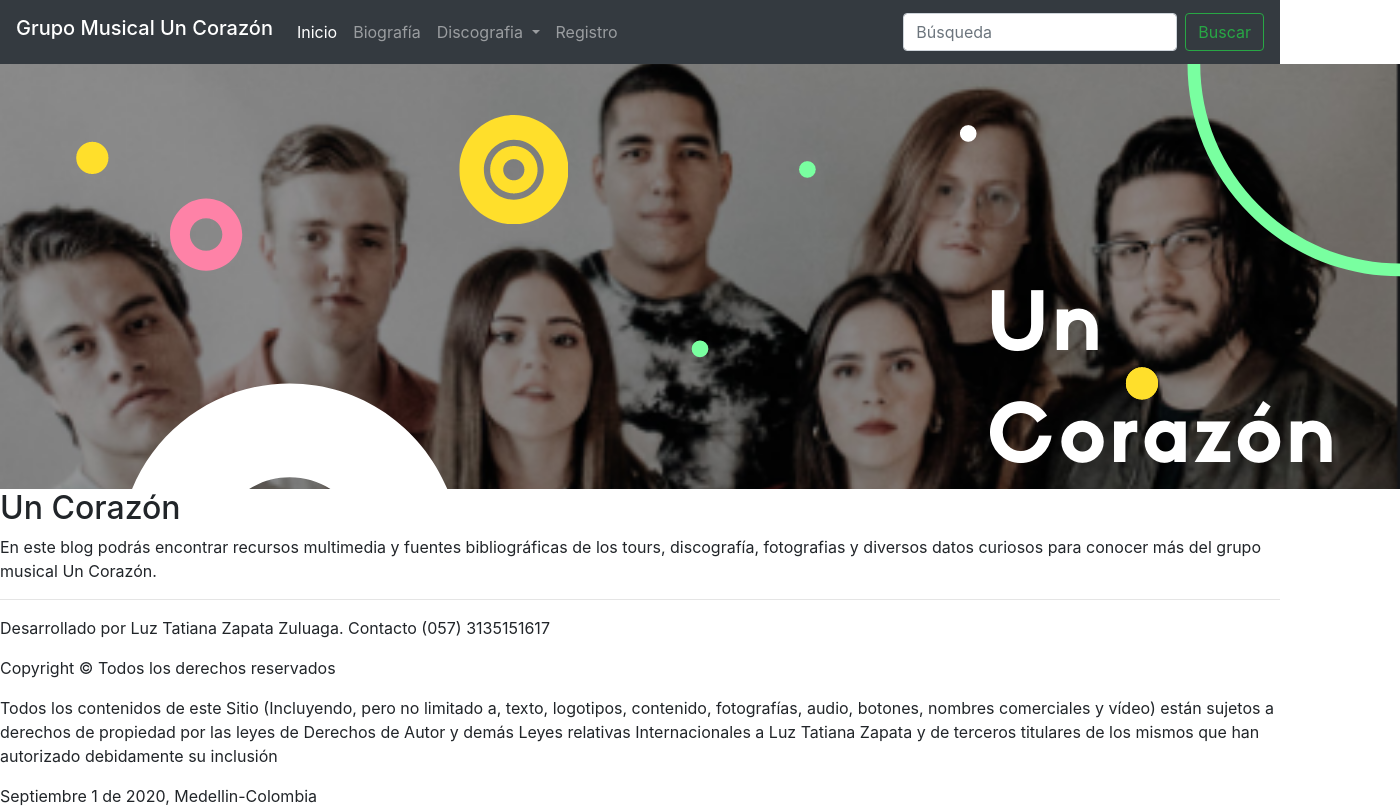
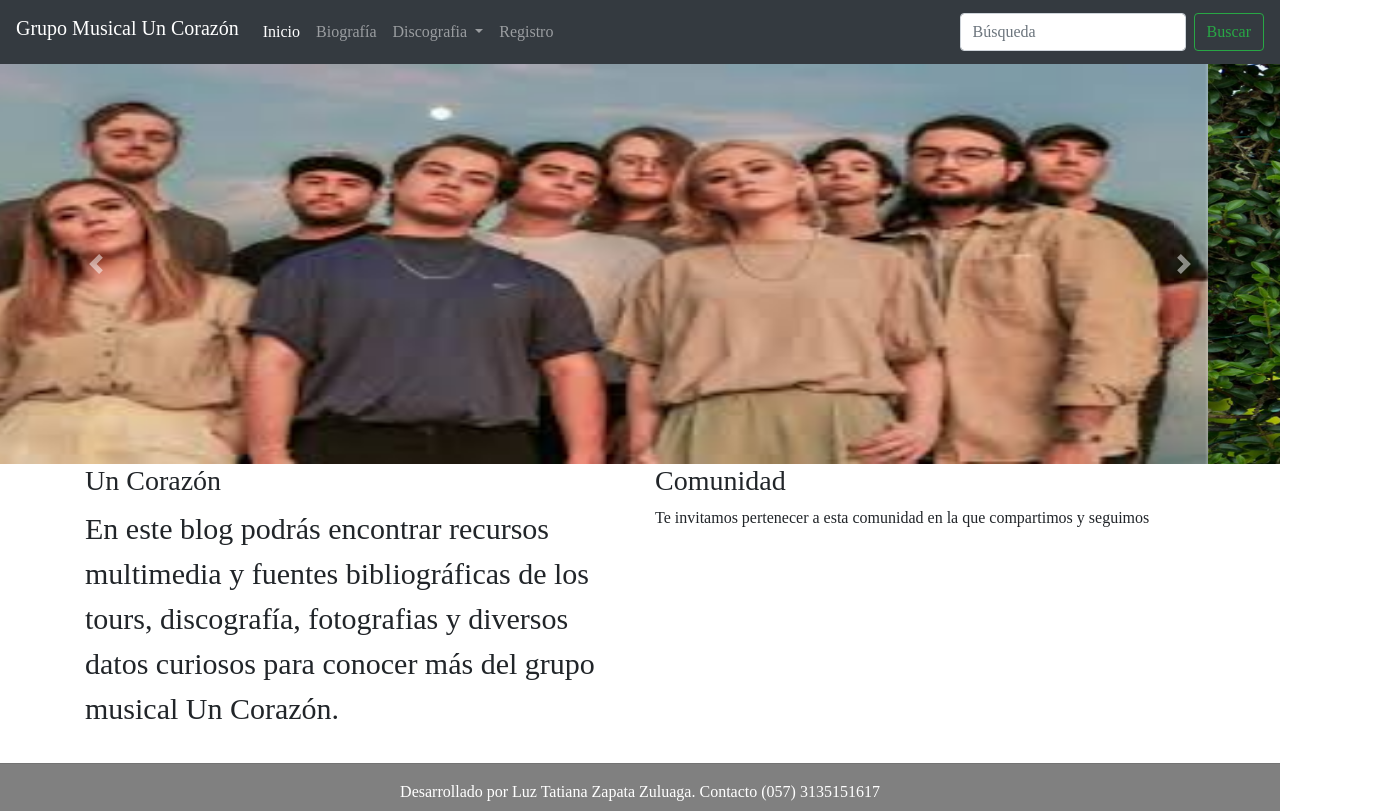
Before and after one commit to tatianazapata88/proyectoIntroduccion, a plain HTML site: page index.html in a window 1280 px wide. Shown: the top 811 px of the page, 1400 px wide, since content can reach past the window. Drawn offline with nearby package versions, Linux system fonts and the light colour scheme.

Commit message:
carrusel index

```diff
--- a/estilos.css
+++ b/estilos.css
@@ -13,11 +13,8 @@
     text-align: center
 }
 
-.imagenpag1{
-    background-image: url(img/imagengrupopag1.PNG);
-    background-position: top;
-    width: auto;
-    height: 300px;
+.imagen{
+    height: 400px;
 }
 
 .negritaycolor{
@@ -56,7 +53,7 @@
 }
 
 .imagenpag2{
-    background-image: url(img/imagenGrupoPag2.PNG);
+    background-image: url(img/imagenGrupopag2.jpg);
     background-position: top;
     width: auto;
     height: 300px;
--- a/index.html
+++ b/index.html
@@ -4,9 +4,9 @@
     <meta charset="UTF-8">
     <meta name="viewport" content="width=device-width, initial-scale=1.0">
     <title>Grupo Musical "Un Corazón"</title>
-    <!-- <link rel="stylesheet" href="estilos.css"> -->
     <link rel="stylesheet" href="https://stackpath.bootstrapcdn.com/bootstrap/4.5.2/css/bootstrap.min.css" integrity="sha384-JcKb8q3iqJ61gNV9KGb8thSsNjpSL0n8PARn9HuZOnIxN0hoP+VmmDGMN5t9UJ0Z" crossorigin="anonymous">
-</head>
+    <link rel="stylesheet" href="estilos.css">
+  </head>
 <body class="index">
     <header>
         <nav class="navbar navbar-expand-lg navbar-dark bg-dark">
@@ -35,7 +35,7 @@
                       <a class="dropdown-item" href="https://www.youtube.com/watch?v=rEMg_2cBtoA" target="_blank">Canción Recomendada</a>
                       <div class="dropdown-divider"></div>
                     </div>
-
+                </li>
                 <li class="nav-item">
                     <a class="nav-link" href="registro.html">Registro</a>
                 </li>
@@ -50,9 +50,43 @@
 
     </header>
     <main>
-        <img src="img/foto banner un corazon.png" alt="imagenbanner">
-        <h2>Un Corazón</h2>
-        <p class="parrafo1">En este blog podrás encontrar recursos multimedia y fuentes bibliográficas de los tours, discografía, fotografias y diversos datos curiosos para conocer más del grupo musical Un Corazón. </p>
+      <div id="carouselExampleControls" class="carousel slide" data-ride="carousel">
+        <div class="carousel-inner">
+          <div class="carousel-item active">
+            <img src="img/foto banner un corazon.jpg.jfif" class="img-fluid mx-auto d-block w-100 imagen" alt="imagen1">
+          </div>
+          <div class="carousel-item">
+            <img src="img/imagenGrupopag2.jpg" class="img-fluid mx-auto d-block w-100 imagen" alt="imagen2">
+          </div>
+          <div class="carousel-item">
+            <img src="img/imagengrupopag1.jpg" class="img-fluid mx-auto d-block w-100 imagen " alt="imagen3">
+          </div>
+        </div>
+        <a class="carousel-control-prev" href="#carouselExampleControls" role="button" data-slide="prev">
+          <span class="carousel-control-prev-icon" aria-hidden="true"></span>
+          <span class="sr-only">Previous</span>
+        </a>
+        <a class="carousel-control-next" href="#carouselExampleControls" role="button" data-slide="next">
+          <span class="carousel-control-next-icon" aria-hidden="true"></span>
+          <span class="sr-only">Next</span>
+        </a>
+      </div>
+
+      <div class="container">
+          <div class="row">
+            <div class="col-12 col-md-6">
+              <h3>Un Corazón</h2>
+              <p class="parrafo1">En este blog podrás encontrar recursos multimedia y fuentes bibliográficas de los tours, discografía, fotografias y diversos datos curiosos para conocer más del grupo musical Un Corazón. </p>
+            </div>
+            <div class="col-12 col-md-6">
+              <h3>Comunidad</h3>
+              <p>Te invitamos pertenecer a esta comunidad en la que compartimos y seguimos</p>
+          </div>
+          </div>
+      </div>
+
+
+
     </main>
     <footer class="footerindex">
         <hr>
```
Also changed, not shown: img/foto banner un corazon.jpg.jfif (added), img/foto banner un corazon.png (deleted), img/imagenGrupoPag2.PNG (deleted), img/imagenGrupopag2.jpg (added), img/imagengrupopag1.PNG (deleted), 1 other file.
